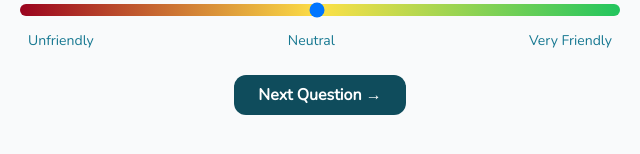
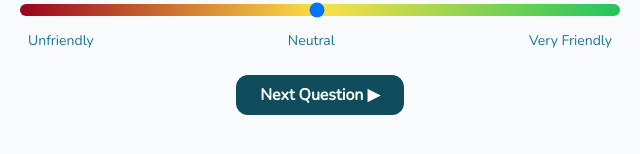
Before and after one commit to matt76allen/vibetips, a website: page vibe.html in a window 1280 px wide. Shown: the part 170-324 px from the top of the page, 320-960 px from the left. Drawn offline with nearby package versions, Linux system fonts and the light colour scheme; no server answers; a web font is replaced by a local one.

Commit message:
swap right arrow for right triangle on Next Question button

```diff
--- a/vibe.html
+++ b/vibe.html
@@ -176,7 +176,7 @@
             class="bg-brand-primary text-white font-bold py-2 px-6 rounded-xl hover:bg-brand-accent transition"
             onclick="nextQuestion()"
           >
-            ${index < vibeQuestions.length - 1 ? "Next Question →" : "See Results →"}
+            ${index < vibeQuestions.length - 1 ? "Next Question ▶" : "See Results →"}
           </button>
         </div>
       `;
```
